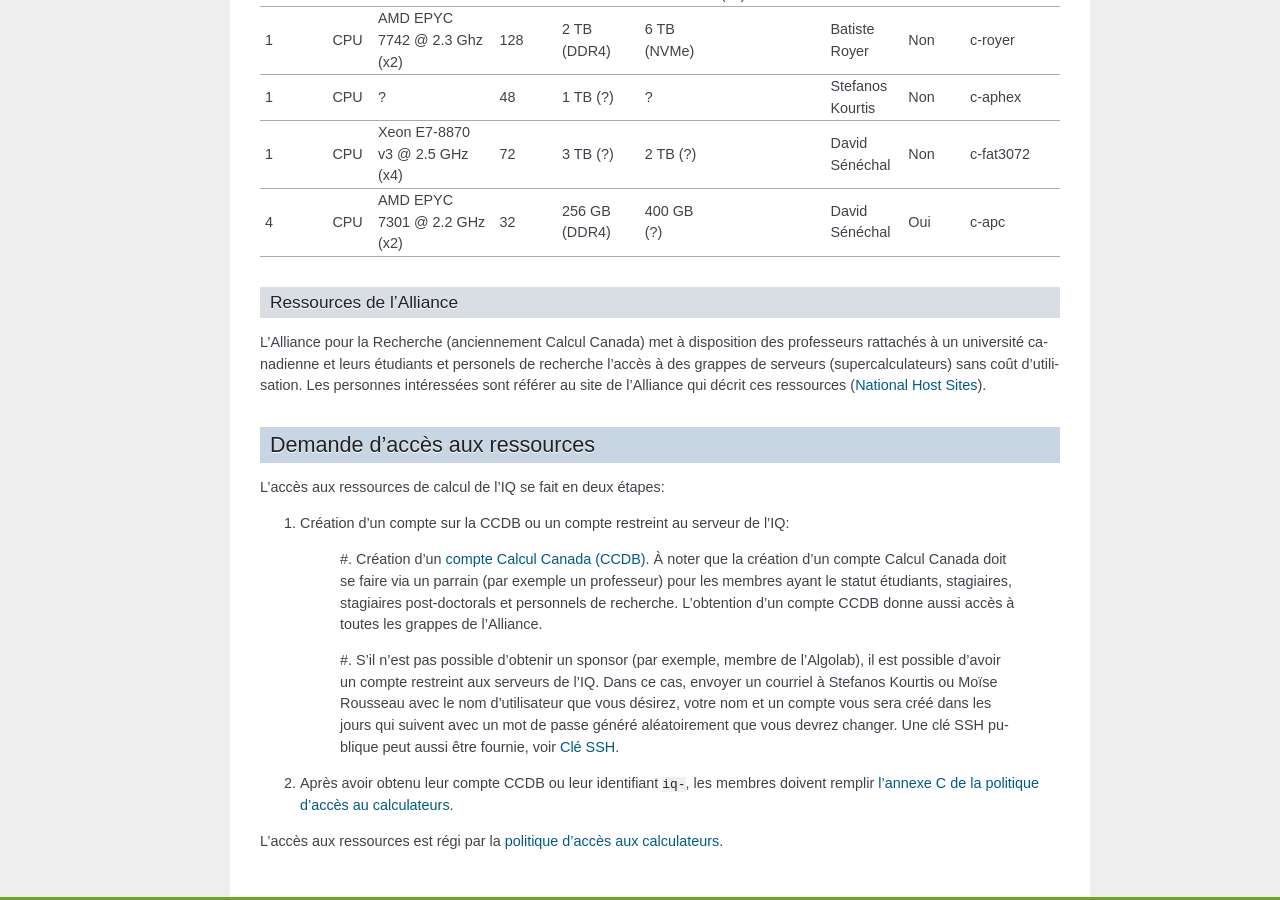
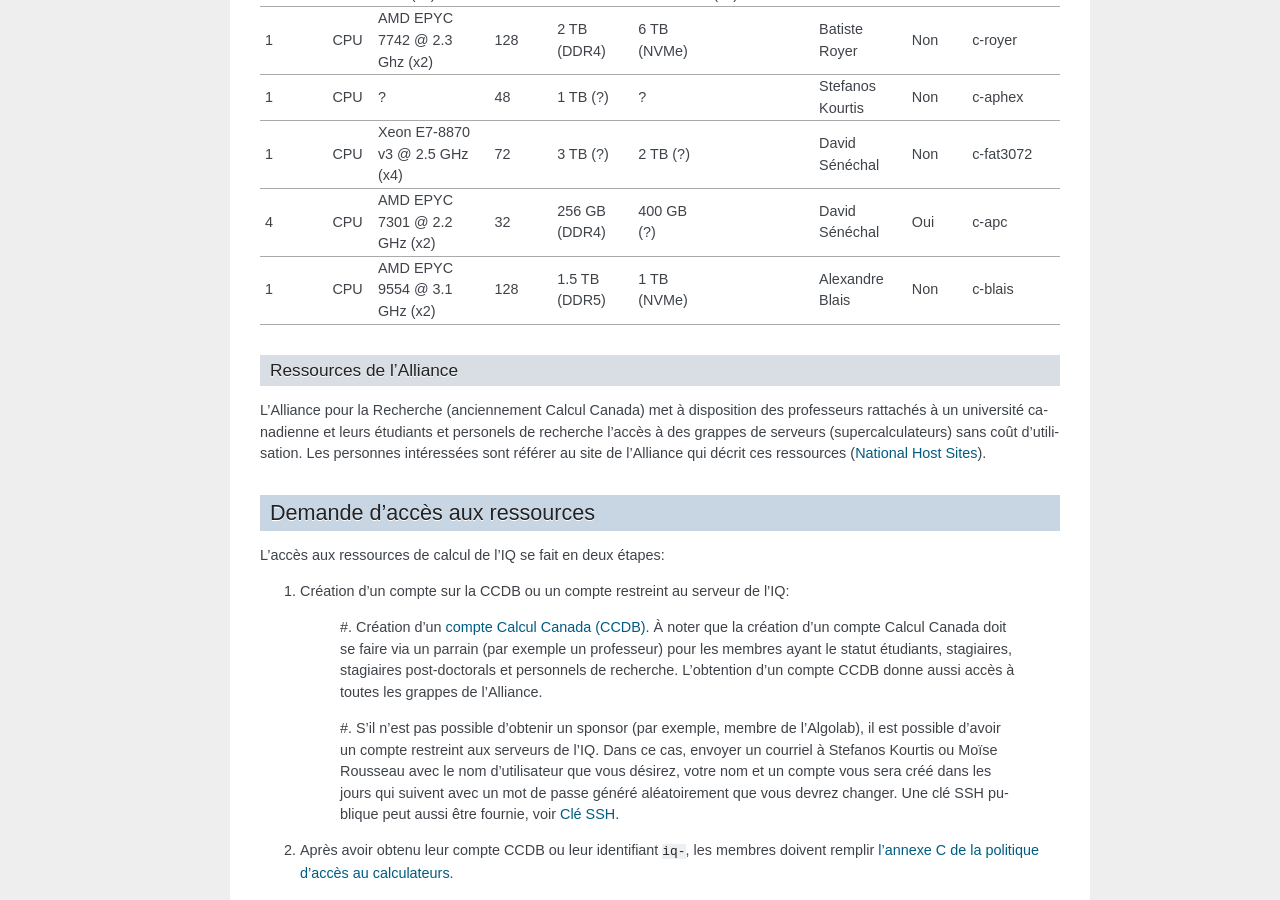
Before and after one commit to Institut-Quantique-UdeS/Presentation-Plateforme-CHP, a Sphinx documentation site: the page built from source/description.rst, in a window 1280 px wide and 900 px high, scrolled down 1169 px. Built offline with Sphinx 7.4.7, drawn with Linux system fonts in a browser that asks for light colours.

Commit message:
ajout ressource c-blais et autres corrections mineures

```diff
--- a/source/description.rst
+++ b/source/description.rst
@@ -113,6 +113,16 @@ Le tableau suivant présente ces ressources:
      - David Sénéchal
      - Oui
      - c-apc
+   * - 1
+     - CPU
+     - AMD EPYC 9554 @ 3.1 GHz (x2)
+     - 128
+     - 1.5 TB (DDR5)
+     - 1 TB (NVMe)
+     -
+     - Alexandre Blais
+     - Non
+     - c-blais
 
 
 
--- a/source/index.rst
+++ b/source/index.rst
@@ -6,7 +6,7 @@
 Plateforme Calcul Haute Performance de l'IQ
 ===========================================
 
-*Dernière mise à jour: 14 mars 2023*
+*Dernière mise à jour: 28 juin 2023*
 
 Cher étudiants et étudiantes, cher personnel de recherche et cher professeurs et professeures,
 
--- a/source/job.rst
+++ b/source/job.rst
@@ -12,7 +12,6 @@ Les serveurs de calcul peuvent être utilisés de deux manières différentes qu
 * Les tâches dites en batch où l'usager soumet la tâche à un ordonnanceur qui est responsable de l'exécution de la tâche sur les noeuds de calcul.
 
 Dans tout les cas, il est interdit de lancer des tâches sur les noeuds de connexion.
-En plus de pénaliser les autres utilisateurs qui font de la gestion de fichiers, ces noeuds ne disposent pas des derniers logiciels disponibles dans la pile de l'Alliance et offrent de mauvaises performances.
 
 
 .. _taches_interactives:
--- a/source/recap_pressees.rst
+++ b/source/recap_pressees.rst
@@ -11,8 +11,8 @@ Récapitulatif et importants conseils pour les personnes préssées
 
 * Les serveurs de l'IQ (partition ``c-iq``) sont accessibles uniquement aux membres de l'IQ. Il est obligatoire de spécifier la partition pour utiliser les serveurs de l'IQ, sinon, la tâche sera soumise aux noeuds réguliers de MP2. Exemple pour soumettre une tâche: ``sbatch -p c-iq job.sh [job_argument]``.
 
+* Il est recommandé de travailler sur le serveur de données dédié de l'IQ pour de meilleures performances en entrée-sortie de fichier. Le serveur de donnée de l'IQ est accessible à ``/net/nfs-iq/data/[username]``. Espace partagé à ``/net/nfs-iq/data/def-[sponsor]``. Capacité de 180 To (stockage redondant).
+
 * L'espace ``/scratch`` de MP2 est non accessible depuis les calculateurs de l'IQ.
 
-* Les serveurs de l'IQ sont dottés d'un serveurs de données dédié de 180 To (stockage redondant) présent à ``/net/nfs-iq/data/[username]``. Espace partagé à ``/net/nfs-iq/data/def-[sponsor]``.
-
 * Accès au serveur GPU de l'IQ en spécifiant explicitement le nom du noeud ``cp3705`` à l'ordonnanceur, exemple: ``sbatch -p c-iq --nodelist=cp3705 mon_script_gpu.sh``. Note: les GPUs ne sont pas définis dans SLURM, les GPUs doivent être spécifiée dans la tâche. Par exemple, pour PyTorch, utiliser la méthode ``.to("cuda:0")`` ou ``.to("cuda:1")`` pour le GPU 0 ou 1 respectivement.
```
Also changed, not shown: source/installation_logiciel.rst (+5 -3 lines).
